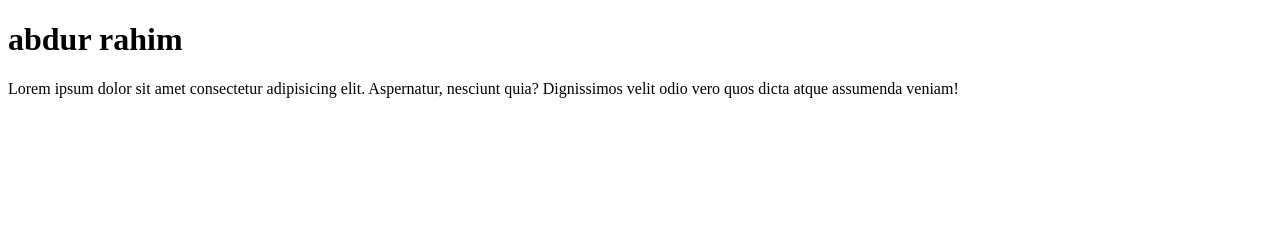
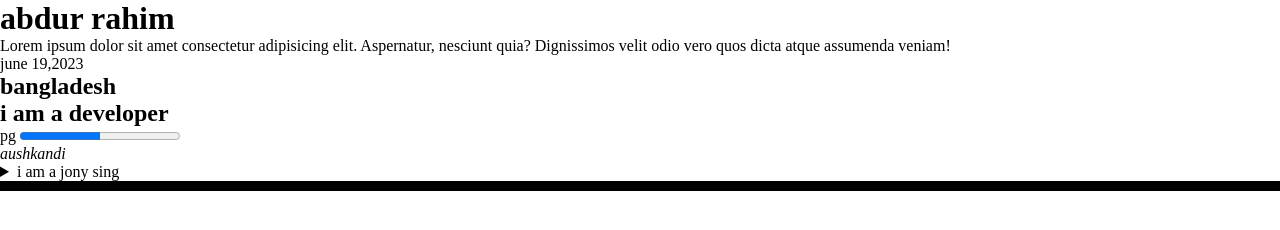
Before and after one commit to Majharul-Islam2121/new-code-amar, a plain HTML site: page index.html in a window 1280 px wide. Drawn offline with Linux system fonts and the light colour scheme.

Commit message:
add summary paragarph

```diff
--- a/index.html
+++ b/index.html
@@ -4,9 +4,26 @@
     <meta charset="UTF-8">
     <meta name="viewport" content="width=device-width, initial-scale=1.0">
     <title>Document</title>
+    <link rel="stylesheet" href="stayles/test.css">
 </head>
 <body>
     <h1>abdur rahim</h1>
     <p>Lorem ipsum dolor sit amet consectetur adipisicing elit. Aspernatur, nesciunt quia? Dignissimos velit odio vero quos dicta atque assumenda veniam!</p>
+<time>june 19,2023</time>
+<h2>bangladesh<summary>i am a developer</summary></h2>
+
+<label for="disk">pg</label>
+
+<progress id="disk" value="0.5";></progress>
+<address>aushkandi</address>
+<details>
+    <summary>i am a jony sing</summary>
+    <p>Lorem ipsum dolor sit amet consectetur adipisicing elit. Sed, asperiores.</p>
+</details>
+
+<hr>
+
+
+
 </body>
 </html>
--- /dev/null
+++ b/stayles/test.css
@@ -0,0 +1,3 @@
+*{margin: 0px;padding: 0px;}
+h1{cursor: progress;}
+hr{border: 5px solid black;}
```
